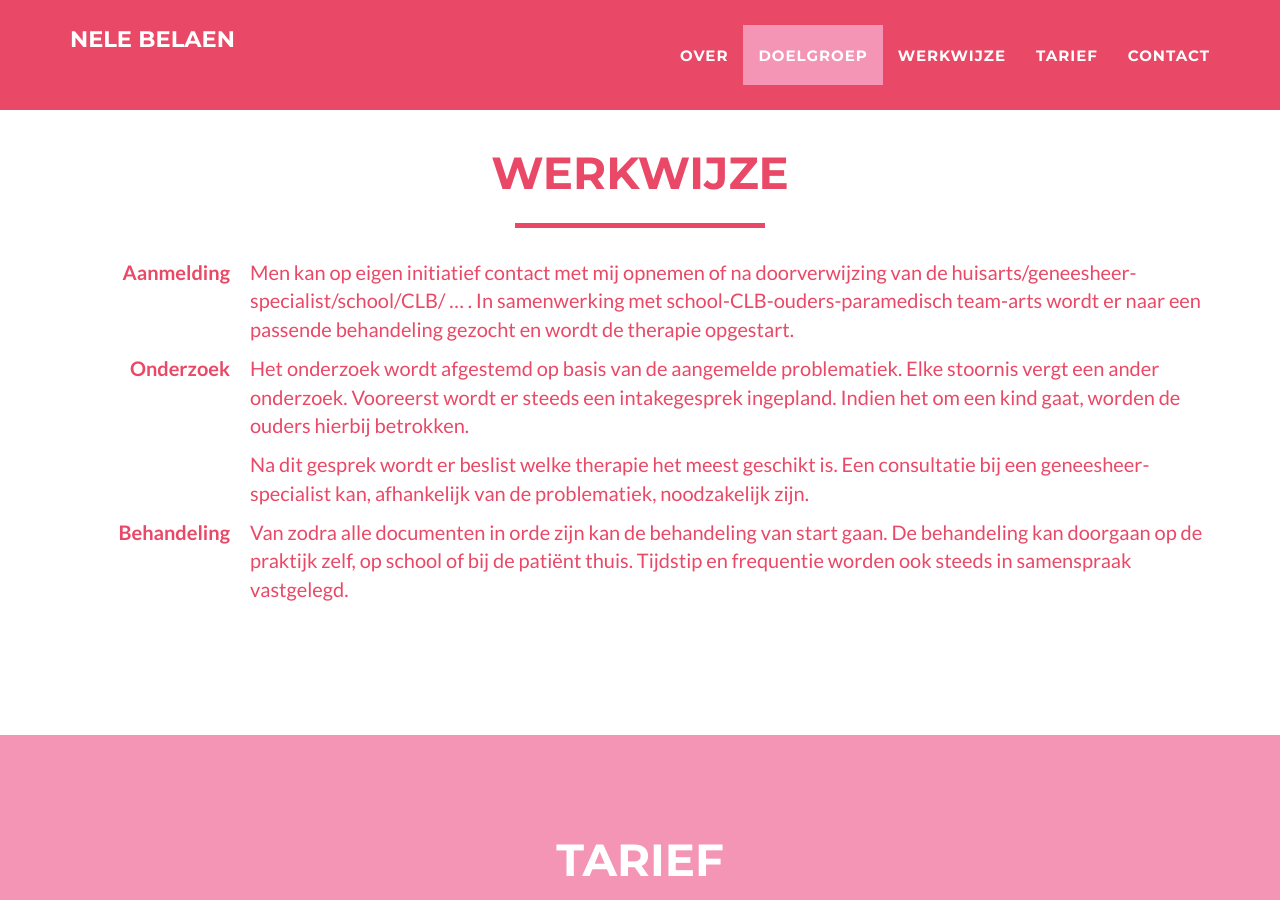
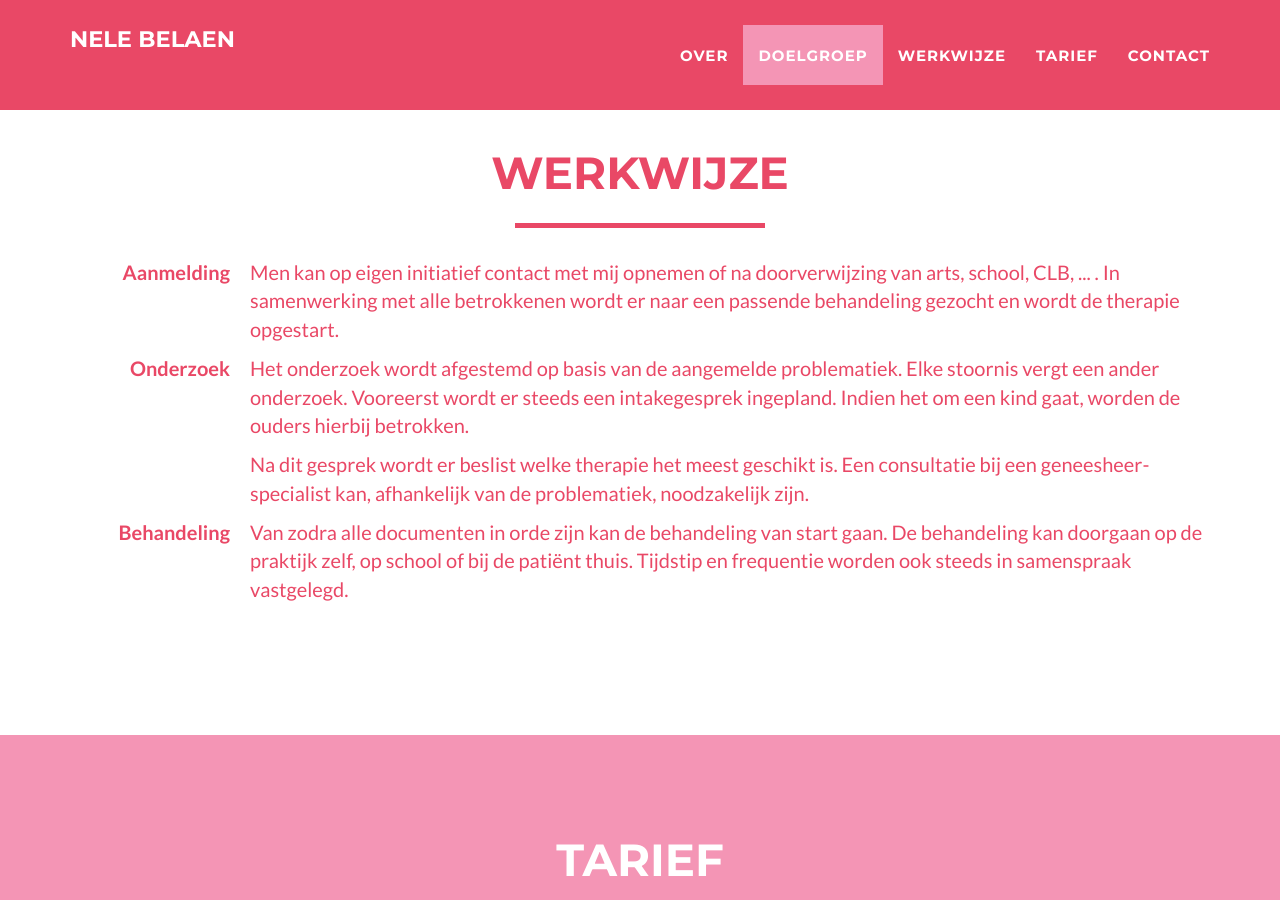
Before and after one commit to GoempieK/nelebelaen, a Jekyll site: the page built from index.html, in a window 1280 px wide and 900 px high, scrolled down 2326 px. Built offline with Jekyll 4.4.1, drawn with Linux system fonts in a browser that asks for light colours.

Commit message:
Zin aangepast

```diff
--- a/_includes/werkwijze.html
+++ b/_includes/werkwijze.html
@@ -11,7 +11,7 @@
                 <div class="col-lg-12">
                     <dl class="dl-horizontal">
                       <dt><p>Aanmelding</p></dt>
-                      <dd><p>Men kan op eigen initiatief contact met mij opnemen of na doorverwijzing van de huisarts/geneesheer-specialist/school/CLB/ … . In samenwerking met school-CLB-ouders-paramedisch team-arts wordt er naar een passende behandeling gezocht en wordt de therapie opgestart.</p></dd>
+                      <dd><p>Men kan op eigen initiatief contact met mij opnemen of na doorverwijzing van arts, school, CLB, ... . In samenwerking met alle betrokkenen wordt er naar een passende behandeling gezocht en wordt de therapie opgestart.</p></dd>
                       <dt><p>Onderzoek</p></dt>
                       <dd><p>Het onderzoek wordt afgestemd op basis van de aangemelde problematiek. Elke stoornis vergt een ander onderzoek. Vooreerst wordt er steeds een intakegesprek ingepland. Indien het om een kind gaat, worden de ouders hierbij betrokken.</p>
                         <p>Na dit gesprek wordt er beslist welke therapie het meest geschikt is. Een consultatie bij een geneesheer-specialist kan, afhankelijk van de problematiek, noodzakelijk zijn.</p></dd>
```
